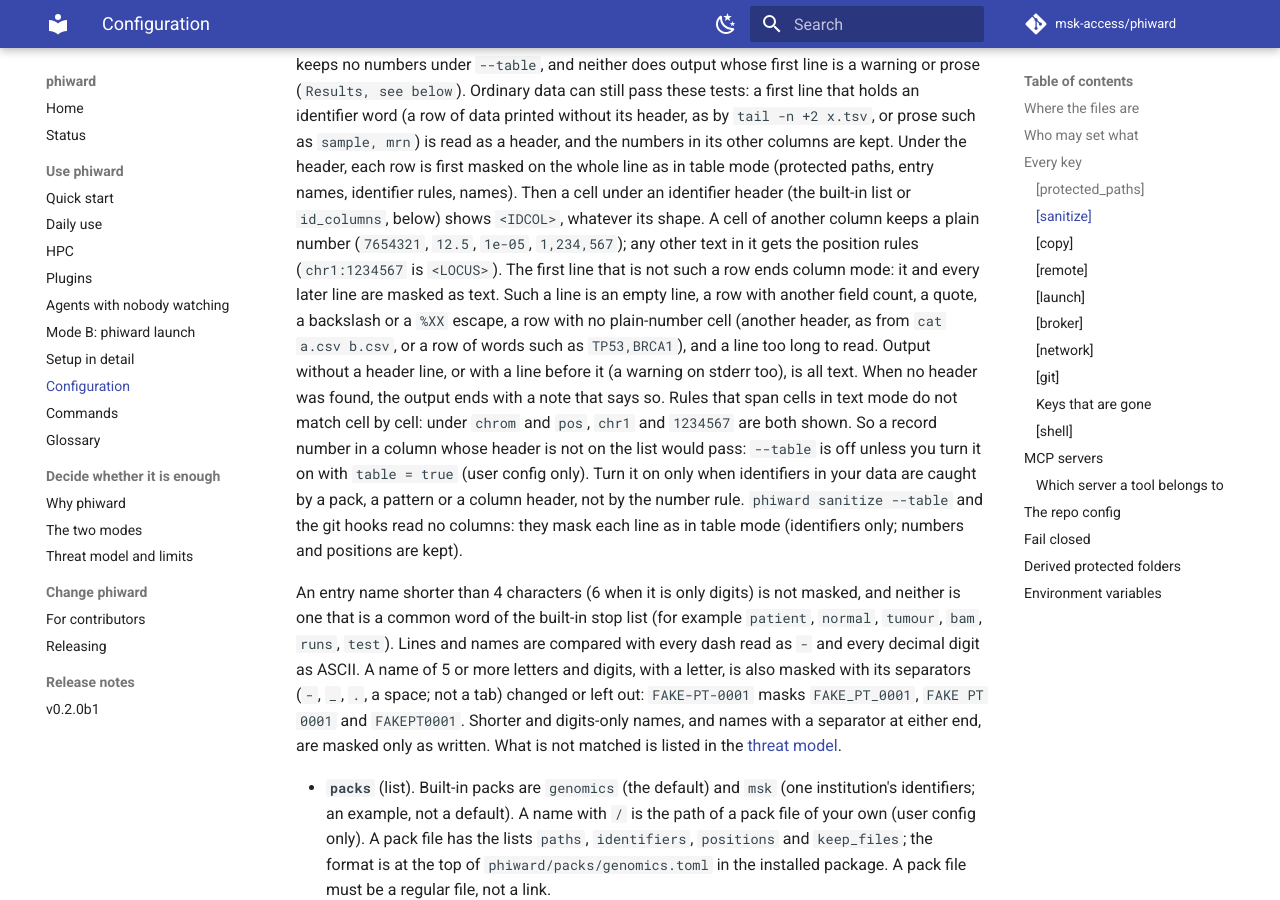
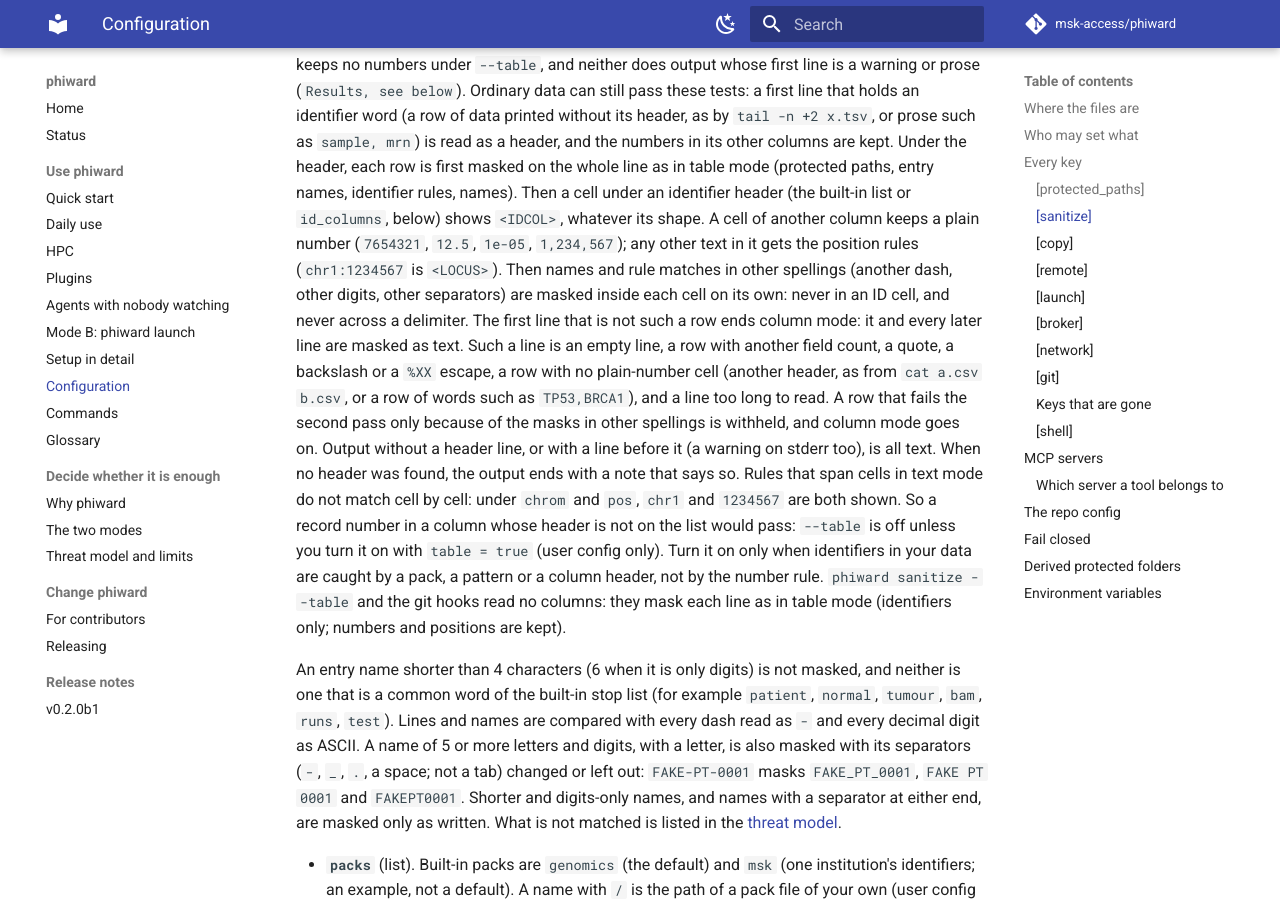
Before and after one commit to msk-access/phiward, an MkDocs documentation site: the page built from docs/configuration.md, in a window 1280 px wide and 900 px high, scrolled down 5799 px. Built offline with MkDocs 1.6.1 and Material for MkDocs 9.7.7, drawn with Linux system fonts in a browser that asks for light colours; comment, search, counter and statistics services are not loaded; the version menu is left out.

Commit message:
docs: by column, the masks in other spellings inside each cell, never an ID cell; a row only they fail is withheld
The --table paragraph of docs/configuration.md now says that names and rule matches in other
spellings are masked inside each cell on its own (never in an ID cell, never across a
delimiter), and that a row that fails the second pass only because of them is withheld while
column mode goes on. The help text and docs/daily-use.md describe tables at a level these do
not change.

```diff
--- a/docs/configuration.md
+++ b/docs/configuration.md
@@ -144,10 +144,10 @@ is first masked on the whole line as in table mode (protected paths, entry names
 rules, names). Then a cell under an identifier header (the built-in list or `id_columns`, below)
 shows `<IDCOL>`, whatever its shape. A cell of another column keeps a plain number (`7654321`,
 `12.5`, `1e-05`, `1,234,567`); any other text in it gets the position rules (`chr1:1234567` is
-`<LOCUS>`). The first line that is not such a row ends column mode: it and every later line are
+`<LOCUS>`). Then names and rule matches in other spellings (another dash, other digits, other separators) are masked inside each cell on its own: never in an ID cell, and never across a delimiter. The first line that is not such a row ends column mode: it and every later line are
 masked as text. Such a line is an empty line, a row with another field count, a quote, a
 backslash or a `%XX` escape, a row with no plain-number cell (another header, as from `cat
-a.csv b.csv`, or a row of words such as `TP53,BRCA1`), and a line too long to read. Output
+a.csv b.csv`, or a row of words such as `TP53,BRCA1`), and a line too long to read. A row that fails the second pass only because of the masks in other spellings is withheld, and column mode goes on. Output
 without a header line, or with a line before it (a warning on stderr too), is all text.
 When no header was found, the output ends with a note that says so. Rules that span cells in
 text mode do not match cell by cell: under `chrom` and `pos`, `chr1` and `1234567` are both
```
